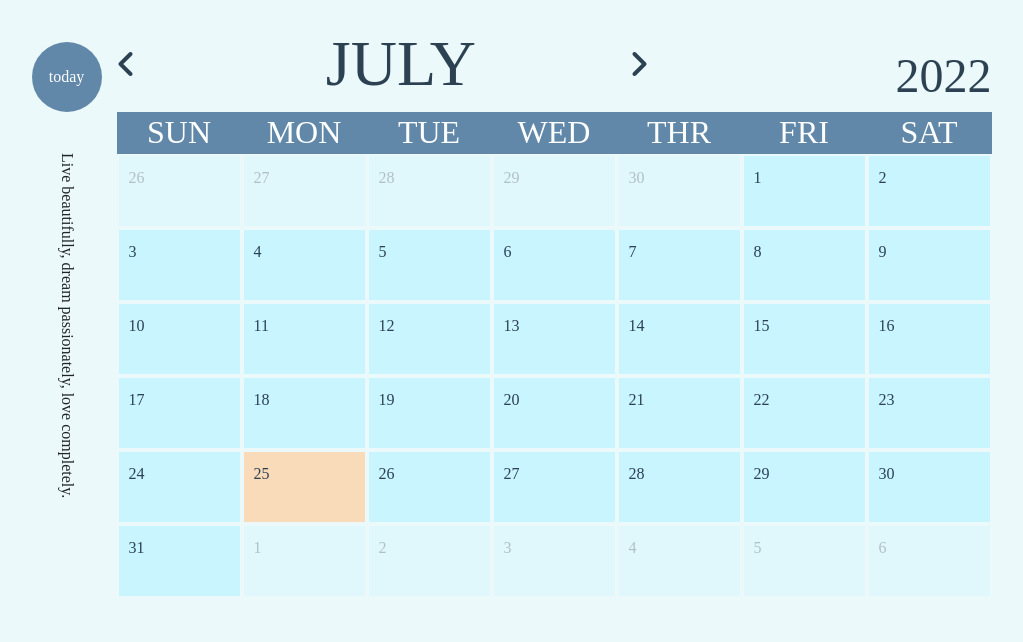
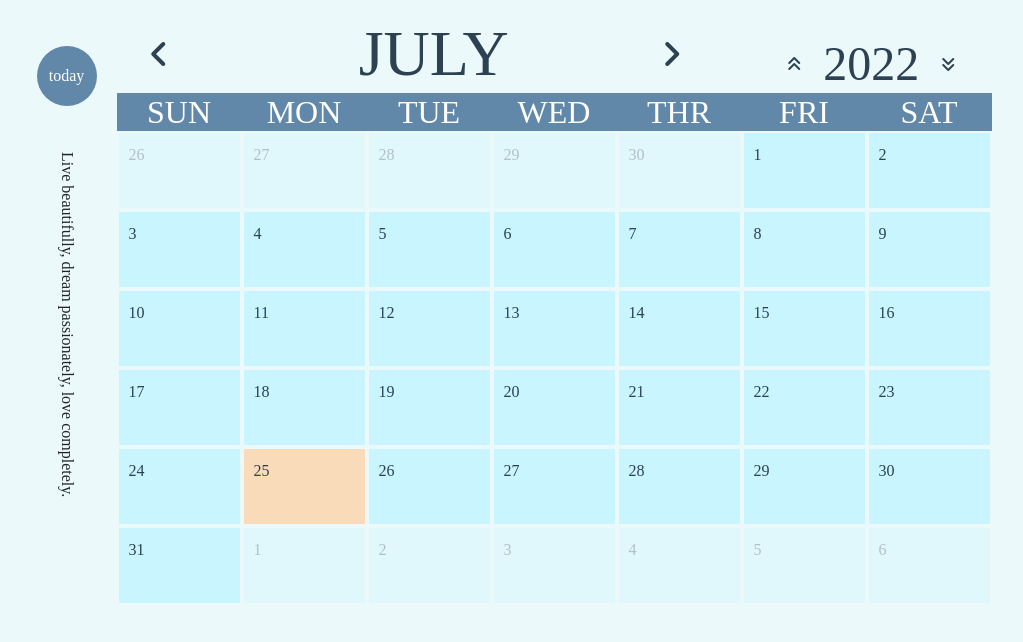
Before and after one commit to yvonne229/yvonne229.github.io, a plain HTML site: page BS_Front-end_Homework/js_collection_220713/MyCalendar.html in a window 1280 px wide. Shown: the whole page, without its empty margins (136-1159 px from the left). Drawn offline with nearby package versions, Linux system fonts and the light colour scheme; a web font is replaced by a local one.

Commit message:
calander upload

```diff
--- a/BS_Front-end_Homework/js_calendar_220725/MyCalendar.html
+++ b/BS_Front-end_Homework/js_collection_220713/MyCalendar.html
@@ -31,22 +31,24 @@
             <div class="main-header">
                 <div class="month-area">
                     <i onclick="preMonth()" class="fa-solid fa-angle-left"></i>
-                    <p id="month" class="month"></p>
+                    <h1 id="month" class="month"></h1>
                     <i onclick="nextMonth()" class="fa-solid fa-angle-right"></i>
                 </div>
                 <div class="year-area">
-                    <p id="year" class="year"></p>
+                    <i onclick="preYear()" class="fa-solid fa-angles-up"></i>
+                    <h1 id="year" class="year"></h1>
+                    <i onclick="nextYear()" class="fa-solid fa-angles-down"></i>
                 </div>
             </div>
 
             <div class="weeks-list">
-                <div class="week">SUN</div>
-                <div class="week">MON</div>
-                <div class="week">TUE</div>
-                <div class="week">WED</div>
-                <div class="week">THR</div>
-                <div class="week">FRI</div>
-                <div class="week">SAT</div>
+                <h2 class="week">SUN</h2>
+                <h2 class="week">MON</h2>
+                <h2 class="week">TUE</h2>
+                <h2 class="week">WED</h2>
+                <h2 class="week">THR</h2>
+                <h2 class="week">FRI</h2>
+                <h2 class="week">SAT</h2>
             </div>
             <div class="days-list" id="days-list">
                 <!-- <div class="day">1
@@ -201,6 +203,18 @@
             mainDate.setMonth(mainDate.getMonth() + 1)
             renderCalendar()
         }
+        //上一年按鈕
+        function preYear(){
+            mainDate.setFullYear(mainDate.getFullYear()-1)
+            renderCalendar()
+        }
+
+        //下一年按鈕
+        function nextYear(){
+            mainDate.setFullYear(mainDate.getFullYear()+1)
+            renderCalendar()
+        }
+
 
         function showSchedule() {
             let _divList = document.querySelectorAll('[data-id]')
@@ -272,7 +286,6 @@
 
         function backToday() {
             location.reload()
-            renderCalendar()
         }
 
 
--- a/BS_Front-end_Homework/js_calendar_220725/calendar_style.css
+++ b/BS_Front-end_Homework/js_collection_220713/calendar_style.css
@@ -16,8 +16,8 @@ body {
   justify-content: center;
 }
 .sidebar .back-btn {
-  width: 70px;
-  height: 70px;
+  width: 60px;
+  height: 60px;
   border-radius: 50px;
   text-align: center;
   background-color: rgb(97, 136, 169);
@@ -33,9 +33,8 @@ body {
 
 .main-header {
   width: 875px;
-  margin: auto;
   display: flex;
-  justify-content: space-between;
+  justify-content: space-around;
   padding-top: 1em;
   color: rgb(44, 65, 82);
 }
@@ -58,22 +57,27 @@ body {
 }
 
 .year-area {
+  width: 20%;
   display: flex;
+  justify-content: center;
+  align-items: end;
+  text-align: center;
+}
+.year-area i {
+  line-height: 58px;
 }
 .year-area .year {
+  width: 80%;
   font-size: 3em;
-  margin-top: auto;
-  margin-bottom: 0;
+  margin: 0;
 }
 
 .weeks-list {
   display: flex;
   width: 875px;
-  margin: auto;
-  height: 1.3em;
-  font-size: 2em;
-  line-height: 1.3em;
+  font-size: 50px;
   justify-content: center;
+  align-items: center;
 }
 
 .week {
@@ -81,6 +85,7 @@ body {
   color: #fff;
   background-color: rgb(97, 136, 169);
   text-align: center;
+  margin: 0;
 }
 
 .days-list {
@@ -92,14 +97,14 @@ body {
 }
 .days-list ul {
   list-style-type: square;
-  font-size: 10px;
+  font-size: 15px;
 }
 
 .day {
   width: 121px;
   background-color: rgb(200, 245, 255);
   padding: 10px;
-  height: 70px;
+  height: 75px;
   overflow: hidden;
   display: flex;
   margin: 2px;
```
Also changed, not shown: index.html (+2 -2 lines).
